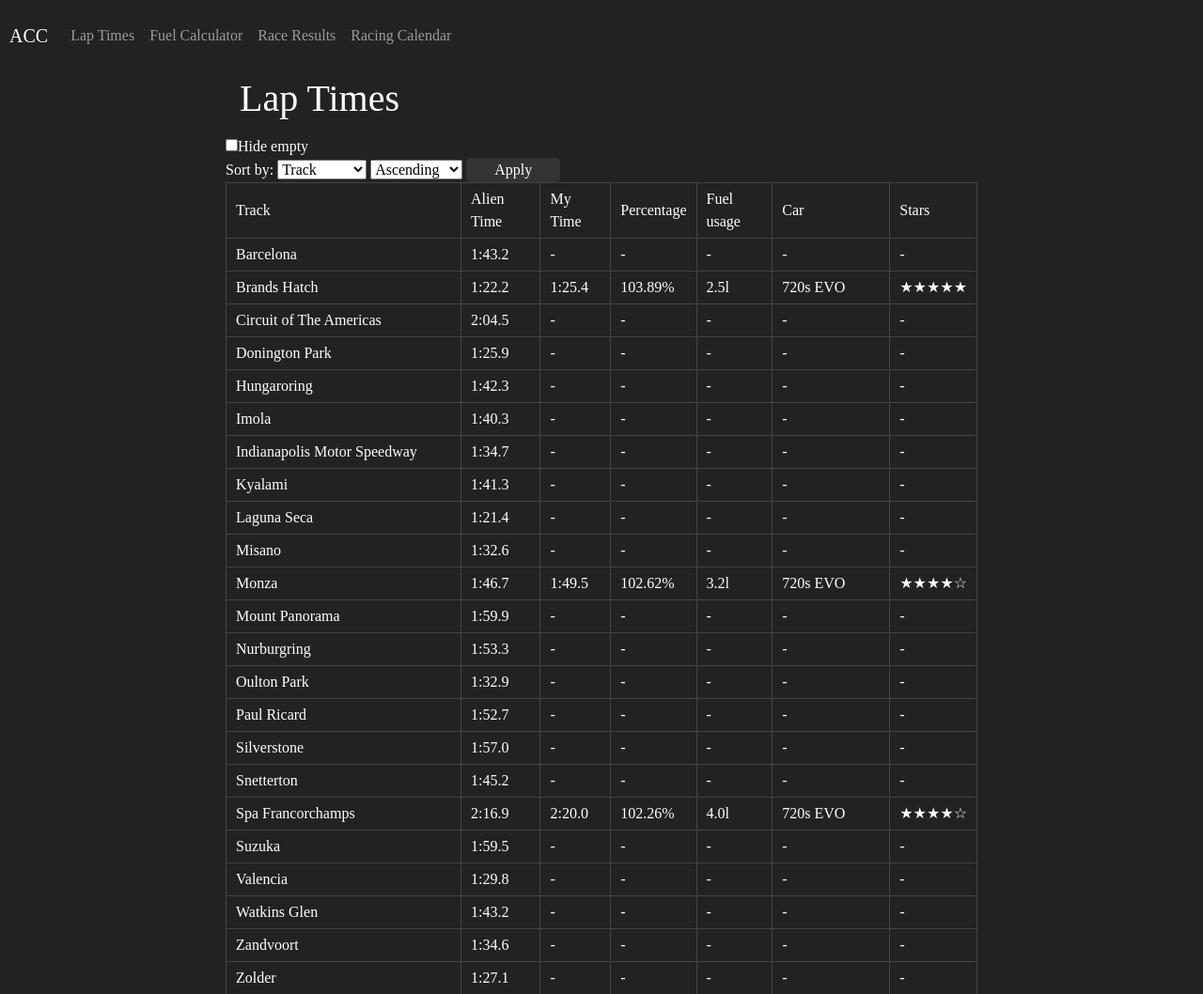
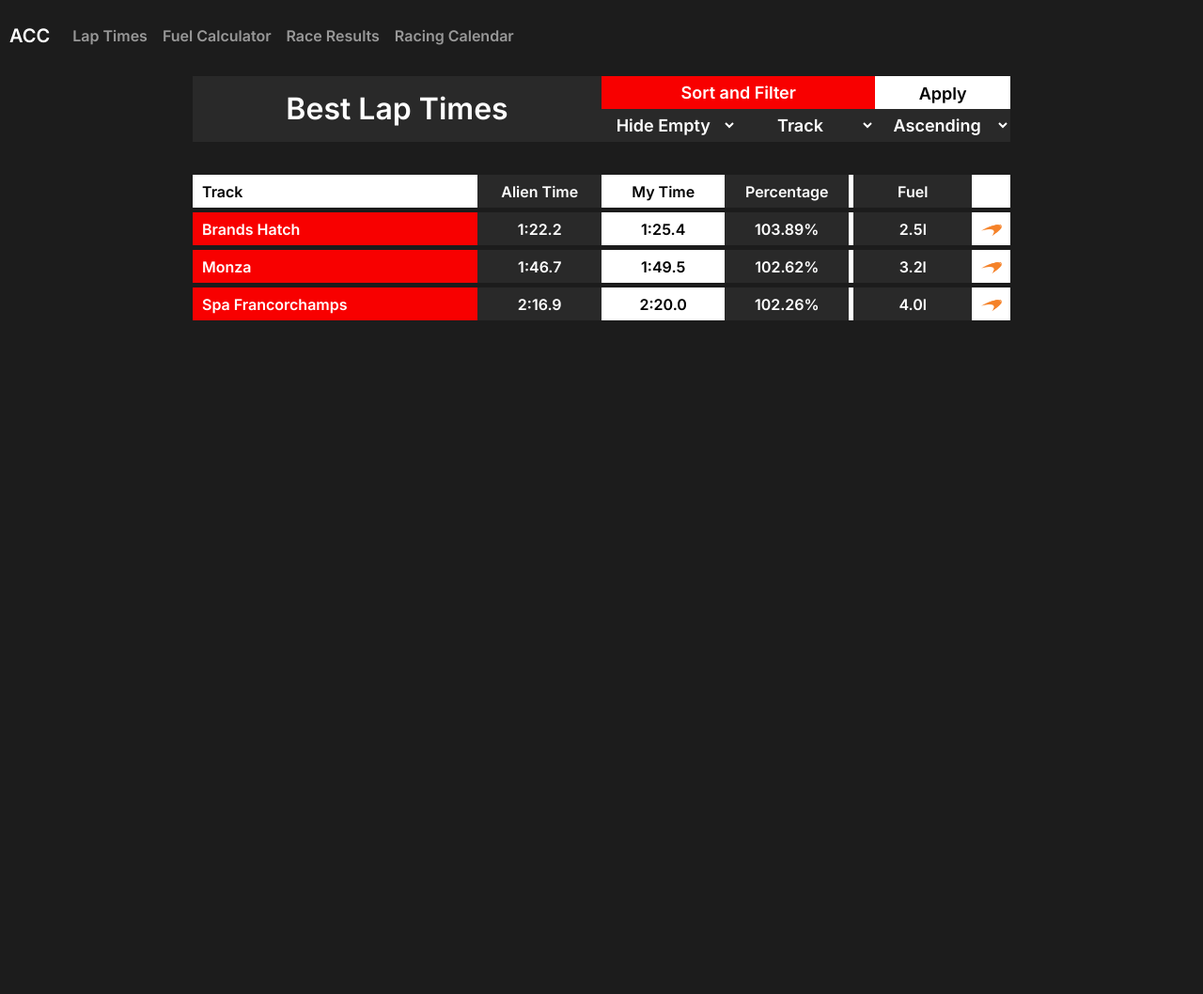
Before and after one commit to SzymonKowalik/acc-lap-times, a Flask app: page /lap_times in a window 1280 px wide. Shown: the top 1058 px of the page at 94% size. After the commit the page ends 341 px from the top, so only its background shows below. Run offline with Flask 3, Linux system fonts and the light colour scheme.

Commit message:
Redesign lap times table

```diff
--- a/data/lap_data.txt
+++ b/data/lap_data.txt
@@ -1,6 +1,6 @@
 Track	Alien Time	Car	My Time	Fuel Usage	Rating
 Barcelona	1:43.2	-	-	-	-
-Brands Hatch	1:22.2	720s EVO	1:25.4	2.5	5
+Brands Hatch	1:22.2	35	1:25.4	2.5	5
 Circuit of The Americas	2:04.5	-	-	-	-
 Donington Park	1:25.9	-	-	-	-
 Hungaroring	1:42.3	-	-	-	-
@@ -9,14 +9,14 @@ Indianapolis Motor Speedway	1:34.7	-	-	-	-
 Kyalami	1:41.3	-	-	-	-
 Laguna Seca	1:21.4	-	-	-	-
 Misano	1:32.6	-	-	-	-
-Monza	1:46.7	720s EVO	1:49.5	3.2	4
+Monza	1:46.7	35	1:49.5	3.2	4
 Mount Panorama	1:59.9	-	-	-	-
 Nurburgring	1:53.3	-	-	-	-
 Oulton Park	1:32.9	-	-	-	-
 Paul Ricard	1:52.7	-	-	-	-
 Silverstone	1:57.0	-	-	-	-
 Snetterton	1:45.2	-	-	-	-
-Spa Francorchamps	2:16.9	720s EVO	2:20.0	4.0	4
+Spa Francorchamps	2:16.9	35	2:20.0	4.0	4
 Suzuka	1:59.5	-	-	-	-
 Valencia	1:29.8	-	-	-	-
 Watkins Glen	1:43.2	-	-	-	-
--- a/main.py
+++ b/main.py
@@ -40,6 +40,7 @@ def lap_times():
 
     sort_by = request.args.get('sort_by', default='track')
     sort_direction = int(request.args.get('sort_direction', default=0))
+    hide_empty = request.args.get('hide_empty', default='hide')
 
     valid_rows = []
     remaining_rows = []
@@ -55,7 +56,7 @@ def lap_times():
 
     data = valid_rows
 
-    return render_template('lap_times.html', data=data)
+    return render_template('lap_times.html', data=data, hide_empty=hide_empty)
 
 
 @app.route('/race_results')
--- a/static/scripts/modify_lap_times_table.js
+++ /dev/null
@@ -1,30 +0,0 @@
-let checkbox = document.querySelector('#hide_empty');
-const getParams = new URLSearchParams(window.location.search);
-
-// Function to change the state of rows based on the checkbox state
-function changeRowsHiddenState() {
-    let checkboxState = checkbox.checked;
-    let empty = document.querySelectorAll('.empty');
-
-    if (checkboxState === true) {
-        empty.forEach(row => {row.hidden = true;})
-    } else {
-        empty.forEach(row => {row.hidden = false;})
-    }
-}
-
-// Check if 'hide_empty' parameter is present and has the value 'on' in the URL
-if (getParams.has('hide_empty') && getParams.get('hide_empty') === 'on') {
-    checkbox.checked = true;
-    changeRowsHiddenState();
-}
-
-// Iterate through all query parameters and set the selected option in corresponding select elements
-getParams.forEach((value, key) => {
-    let options = document.querySelector(`#${key}`);
-    for (let i=0; i<options.length; i++) {
-        if (options[i].value === value) {
-            options[i].selected = true;
-        }
-    }
-})
--- /dev/null
+++ b/static/stylesheets/lap_times_table.css
@@ -0,0 +1,129 @@
+.lap-times-table {
+    width: 870px;
+    font-family: "Inter Semi Bold";
+    border-collapse: separate;
+    border-spacing: 0 5px;
+    border: None;
+    text-align: center;
+}
+
+.form-container {
+    text-align: center;
+    width: 870px;
+    height: 70px;
+    margin-top: 15px;
+    margin-bottom: 30px;
+    display: grid;
+    grid-template-columns: 50% 50%;
+}
+
+.form-left {
+    background: var(--dark-gray);
+    color: white;
+    font-size: 32px;
+    line-height: 70px;
+}
+
+.form-right {
+    background: var(--dark-gray);
+    color: white;
+    font-size: 18px;
+    line-height: 35px;
+    display: grid;
+    grid-template-rows: 50% 50%;
+    grid-auto-flow: column;
+}
+
+.form-right-top {
+    display: grid;
+    grid-template-columns: 67% 33%;
+}
+
+.form-right-top-1 {
+    background: var(--red);
+}
+
+.form-right-top-button {
+    background: white;
+    border: none;
+}
+
+.form-right-top-button:hover {
+    background-color: var(--dark-gray);
+    color: white;
+}
+
+.form-right-bottom {
+    background: var(--dark-gray);
+    display: grid;
+    grid-template-columns: 33% 34% 33%;
+}
+
+.form-right-bottom-select {
+    background: var(--dark-gray);
+    color: white;
+    border: none;
+    border-radius: 0;
+    text-align: center;
+}
+
+.form-right-bottom-select > option {
+    font-family: Bahnschrift;
+}
+
+.form-right-bottom-select > option:hover {
+    color: var(--red);
+}
+
+tr {
+    height: 35px;
+}
+
+table, tr, td {
+    border: none;
+}
+
+.lap-times-track-header {
+    width: 300px;
+    background: white;
+    color: black;
+    text-align: left;
+    padding-left: 10px;
+}
+
+.lap-times-track {
+    background: var(--red);
+    text-align: left;
+    padding-left: 10px;
+}
+
+.lap-times-alien {
+    width: 130px;
+    background: var(--dark-gray);
+}
+
+.lap-times-my {
+    width: 130px;
+    background: white;
+    color: black;
+}
+
+.lap-times-perc {
+    width: 130px;
+    background: var(--dark-gray);
+}
+
+.lap-times-fuel {
+    width: 130px;
+    background: var(--dark-gray);
+    border-left: 5px solid white;
+}
+
+.lap-times-logo {
+    width: 40px;
+    background: white;
+}
+
+.lap-times-logo > img {
+    width: 24px;
+}
--- a/static/stylesheets/style.css
+++ b/static/stylesheets/style.css
@@ -1,7 +1,21 @@
+@font-face {
+  font-family: "Inter Semi Bold";
+  src: url('../fonts/inter-semibold.woff2');
+}
+
+:root {
+    --red: #F80000;
+    --black: #1C1C1C;
+    --dark-gray: #292929;
+    --light-gray: #BABABA;
+    --gt3: #FF5C00;
+    --gt4: #000AFF;
+}
+
 body {
-    background-color: #222;
+    background-color: var(--black);
     color: white;
-    font-family: Bahnschrift;
+    font-family: "Inter Semi Bold";
     margin: 10px;
     overflow-y: scroll;
     overflow-x: hidden;
@@ -41,26 +55,6 @@ h1, h2, h3, h4 {
     margin: 15px;
 }
 
-table, td, tr {
-    padding: 5px 10px;
-    border: solid 1px #444;
-}
-
-table {
-    border-collapse: collapse;
-    width: 800px;
-}
-
-/* Lap table col widths */
-
-#lap_table_track {
-    width: 250px;
-}
-
-#lap_table_car {
-    width: 125px;
-}
-
 a {
     text-decoration: none;
     color: white;
@@ -96,19 +90,7 @@ input[type=number] {
   -moz-appearance: textfield;
 }
 
-button {
-    background-color: #333;
-    color: white;
-    border: none;
-    width: 100px;
-    text-align: center;
-    border-radius: 5px 5px;
-}
 
-button:hover {
-    background-color: #3A3;
-    color: #222;
-}
 
 input[type=checkbox] {
     accent-color: #3A3;
@@ -126,9 +108,3 @@ img {
     -ms-user-select: none;
     user-select: none;
 }
-
-/* Image on hover */
-.hover_img a { position:relative; }
-.hover_img a span { position:absolute; display:none; z-index:99; }
-.hover_img a:hover span { display:block; overflow: visible; }
-.hover_img_size { width: 600px; }
--- a/templates/lap_times.html
+++ b/templates/lap_times.html
@@ -1,52 +1,66 @@
 {% extends "base.html" %}
 {% block head %}
+<link rel="stylesheet" href="{{ url_for('static', filename='stylesheets/lap_times_table.css') }}">
 <script src="{{ url_for('static', filename='scripts/modify_lap_times_table.js' ) }}" defer></script>
 {% endblock %}
 {% block content %}
-<h1>Lap Times</h1>
 
-<form method="get">
-    <label for="hide_empty" class="unselectable">
-        <input type="checkbox" id="hide_empty" name="hide_empty">Hide empty</input>
-    </label>
-    <br>
-    <label>Sort by:</label>
-    <select name="sort_by" id="sort_by">
+<form method="get" class="form-container">
+    <div class="form-left">Best Lap Times</div>
+    <div class="form-right">
+        <div class="form-right-top">
+            <div class="form-right-top-1">
+                Sort and Filter
+            </div>
+            <button type="submit" class="form-right-top-button">
+                Apply
+            </button>
+        </div>
+        <div class="form-right-bottom">
+            <select class="form-right-bottom-select" id="hide_empty" name="hide_empty">
+                <option value="hide">Hide Empty</option>
+                <option value="show">Show Empty</option>
+            </select>
+            <select class="form-right-bottom-select" name="sort_by" id="sort_by">
                 <option value="track">Track</option>
                 <option value="ideal_time_s">Alien Time</option>
                 <option value="my_time_s">My Time</option>
                 <option value="percentage">Percentage</option>
                 <option value="rating">Stars</option>
             </select>
-    <select name="sort_direction" id="sort_direction">
+            <select class="form-right-bottom-select" name="sort_direction" id="sort_direction">
                 <option value="0">Ascending</option>
                 <option value="1">Descending</option>
             </select>
-    <button type="submit">Apply</button>
+        </div>
+    </div>
 </form>
-<table>
+
+<table class="lap-times-table">
 <tr>
-    <td id="lap_table_track">Track</td>
-    <td>Alien Time</td>
-    <td>My Time</td>
-    <td>Percentage</td>
-    <td>Fuel usage</td>
-    <td id="lap_table_car">Car</td>
-    <td>Stars</td>
+    <td class="lap-times-track-header">Track</td>
+    <td class="lap-times-alien">Alien Time</td>
+    <td class="lap-times-my">My Time</td>
+    <td class="lap-times-perc">Percentage</td>
+    <td class="lap-times-fuel">Fuel</td>
+    <td class="lap-times-logo"></td>
 </tr>
 {% for row in data %}
-<tr {% if not row.is_set %}class="empty"{% endif %}>
-    <td>{{ row.track }}</td>
-    <td>{{ row.ideal_time_txt }}</td>
-    <td>{{ row.my_time_txt }}</td>
-    <td>{{ row.percentage }}{% if row.percentage != '-' %}%{% endif %}</td>
-    <td>{{ row.fuel_usage }}{% if row.fuel_usage != '-' %}l{% endif %}</td>
-    <td>{{ row.car }}</td>
-    <td>{{ row.stars }}</td>
+<tr {% if hide_empty=="hide" and row.my_time_txt=='-' %}hidden{% endif %}>
+    <td class="lap-times-track">{{ row.track }}</td>
+    <td class="lap-times-alien">{{ row.ideal_time_txt }}</td>
+    <td class="lap-times-my">{{ row.my_time_txt }}</td>
+    <td class="lap-times-perc">{{ row.percentage }}{% if row.percentage != '-' %}%{% endif %}</td>
+    <td class="lap-times-fuel">{{ row.fuel_usage }}{% if row.fuel_usage != '-' %}l{% endif %}</td>
+    <td class="lap-times-logo">
+        {% if row.car %}
+        <img src="{{ url_for('static', filename=row.car.manufacturer_logo) }}">
+        {% endif %}
+    </td>
 </tr>
 {% endfor %}
 </table>
-
-<h2>Best tracks plot</h2>
-<img src="{{ url_for('static', filename='images/percentage.png' ) }}">
+<!-- TODO Update tracks plot -->
+<!--<h2>Best tracks plot</h2>-->
+<!--<img src="{{ url_for('static', filename='images/percentage.png' ) }}">-->
 {% endblock %}
--- a/utils/lap_times.py
+++ b/utils/lap_times.py
@@ -1,11 +1,12 @@
 import utils.time_processing as tp
 import matplotlib.pyplot as plt
+from utils.car_models import CAR_MODELS
 
 
 class TrackLapTimes:
-    def __init__(self, track, car, ideal_time, my_time, fuel_usage, rating):
+    def __init__(self, track, car_id, ideal_time, my_time, fuel_usage, rating):
         self.track = track
-        self.car = car
+        self.car = self.assign_car_model(car_id)
         self.ideal_time_s = tp.txt_to_time(ideal_time)
         self.ideal_time_txt = ideal_time
         self.my_time_s = tp.txt_to_time(my_time)
@@ -31,6 +32,13 @@ class TrackLapTimes:
     def is_set(self):
         return self.my_time_s != '-'
 
+    @staticmethod
+    def assign_car_model(car_id):
+        try:
+            return CAR_MODELS[int(car_id)]
+        except ValueError:
+            return ''
+
 
 def generate_lap_time_data(file_path):
     with open(file_path, 'r') as file:
@@ -38,9 +46,9 @@ def generate_lap_time_data(file_path):
         lines = file.readlines()
         # Format rest of the rows and count percentage
         for row in lines[1:]:
-            track, ideal_time, car, my_time, fuel_usage, rating = row.strip().split('\t')
+            track, ideal_time, car_id, my_time, fuel_usage, rating = row.strip().split('\t')
 
-            lap_time_row = TrackLapTimes(track, car, ideal_time, my_time, fuel_usage, rating)
+            lap_time_row = TrackLapTimes(track, car_id, ideal_time, my_time, fuel_usage, rating)
             data.append(lap_time_row)
 
         return data
```
Also changed, not shown: static/scripts/restore_form_selection.js (added, +11 -0 lines), static/stylesheets/race_results_table.css (+12 -24 lines), static/stylesheets/series_card.css (+1 -17 lines). Lines whose indentation alone changed are shown as unchanged.
